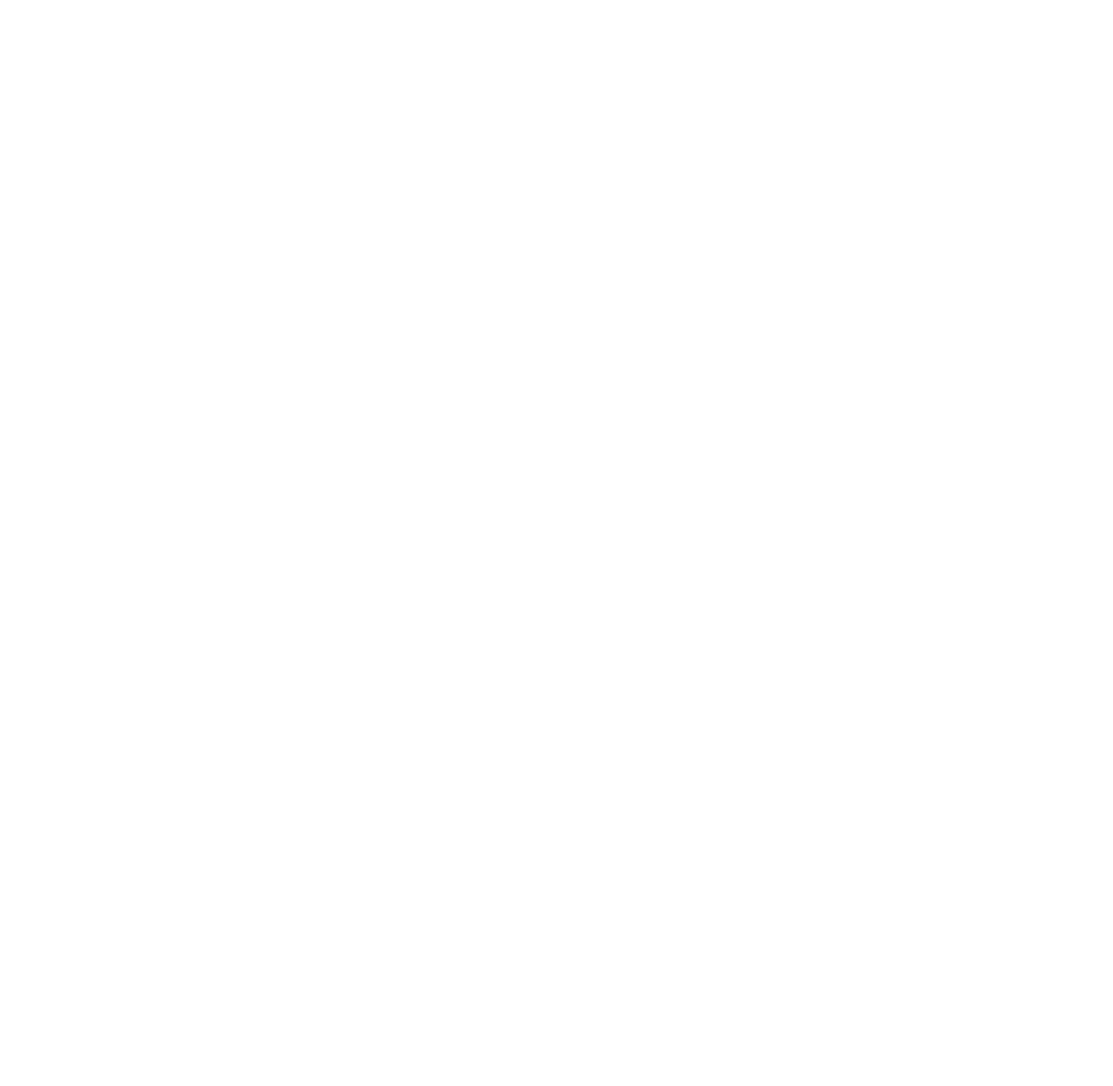
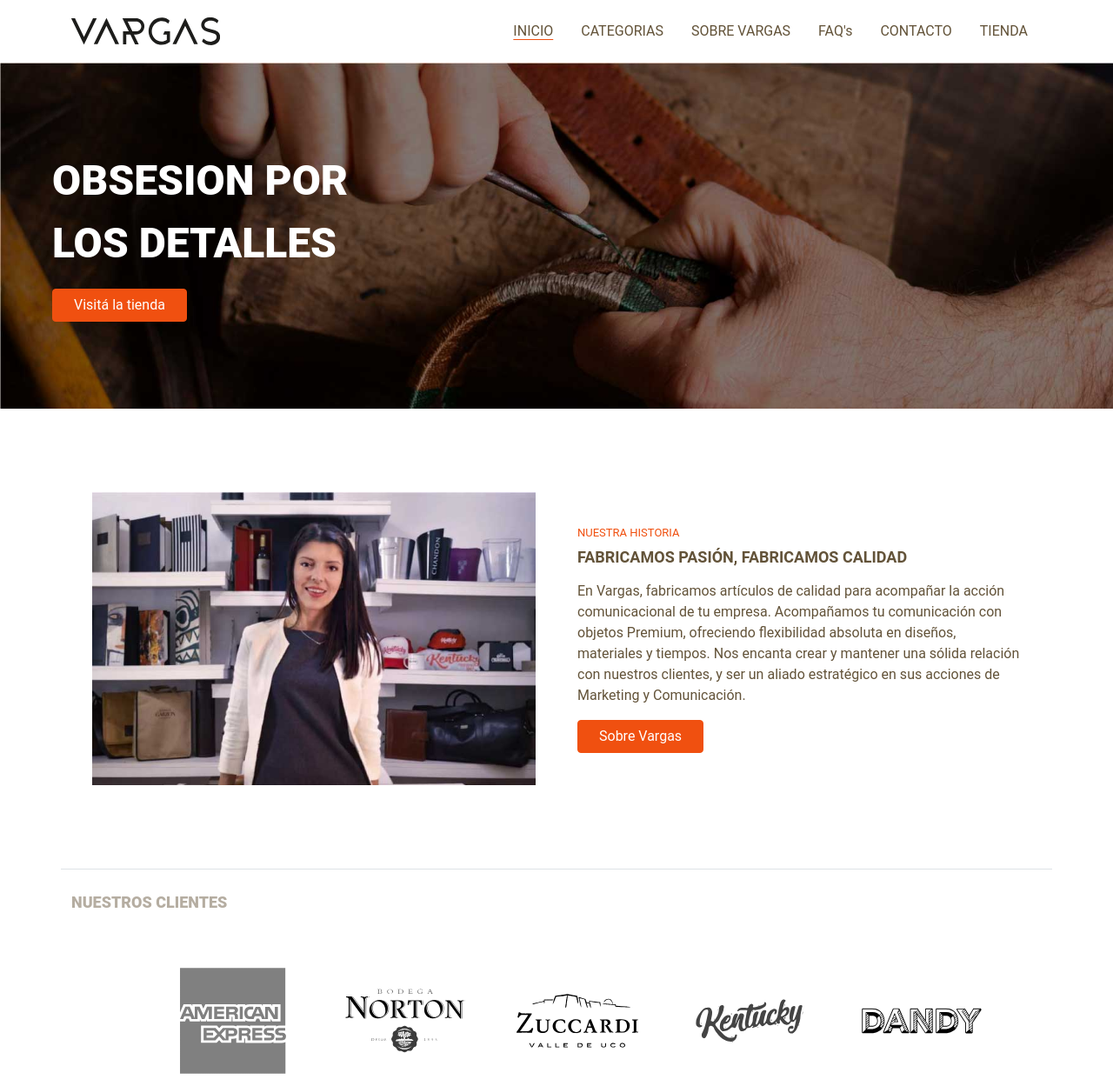
Before and after one commit to tristoban/vargas, a plain HTML site: page index.html in a window 1280 px wide. Shown: the whole page at 87% size. Before the commit the page ends 800 px from the top, so only its background shows below. Drawn offline with nearby package versions, Linux system fonts and the light colour scheme.

Commit message:
index 50%

```diff
--- a/css/style.css
+++ b/css/style.css
@@ -0,0 +1,86 @@
+@import url("https://fonts.googleapis.com/css2?family=Work+Sans:ital,wght@0,200;0,300;0,400;0,700;0,800;1,700;1,800&display=swap");
+* {
+  font-family: 'Roboto', sans-serif;
+  margin: 0;
+  padding: 0;
+  -webkit-box-sizing: border-box;
+   box-sizing: border-box;
+   overflow-x: hidden;
+}
+
+/* NAVEGADOR */
+
+.main_c{
+    color:#635339;
+}
+
+.main_c:hover{
+    color:#F05010;
+    text-decoration-color: #635339;
+}
+
+.navformat{
+    text-decoration: underline;
+    text-underline-offset: 4px;
+    text-decoration-color: #F05010;
+}
+
+/* CARROUSEL */
+
+.carrousel{
+    background-image: url(/img/carrousel.jpg);
+    background-size: cover;
+    overflow: hidden;
+    padding-left: 60px;
+    padding-top: 100px;
+    padding-bottom: 100px;
+}
+
+.texto_car_1{
+    font-size: 3em;
+    font-weight: 800;
+    color:#fff;
+}
+
+
+/* HERO 1 */
+
+.texto_subtitulo{
+    color:#F05010;
+    font-size: small;
+}
+
+.texto_titulo{
+    color:#635339;
+    font-weight: 600;
+    font-size:large;
+}
+
+.texto_parrafo{
+    color:#635339;
+    font-size: medium;
+}
+
+.item_c_main{
+    background-color:#F05010;
+    border-color: #F05010;
+}
+
+.item_c_main:hover{
+    background-color: #635339;
+    border-color:#635339;
+}
+
+
+/* CLIENTES */
+
+.clientes_p{
+    color:#B5ADA1;
+    font-size: large;
+    font-weight:900;
+}
+
+.logos_c img{
+    margin-left:3em;
+    margin-top:2em;
+}
--- a/index.html
+++ b/index.html
@@ -4,9 +4,92 @@
     <meta charset="UTF-8">
     <meta http-equiv="X-UA-Compatible" content="IE=edge">
     <meta name="viewport" content="width=device-width, initial-scale=1.0">
-    <title>Document</title>
+    <title>Vargas - Home</title>
+    <link href="https://cdn.jsdelivr.net/npm/bootstrap@5.1.3/dist/css/bootstrap.min.css" rel="stylesheet">
+    <link rel="stylesheet" href="css/style.css">
 </head>
 <body>
+    <div class="container">
+        <header class="d-flex flex-wrap justify-content-center py-3 ">
+          <a href="/index.html" class="d-flex align-items-center mb-3 mb-md-0 me-md-auto text-dark text-decoration-none">
+            <img src="/svg/logo-01.svg" class="main_c" height="32">
+          </a>
 
+          <ul class="nav ">
+            <li class="nav-item"><a href="/index.html" class="nav-link active main_c navformat" aria-current="page">INICIO</a></li>
+            <li class="nav-item"><a href="/categorias.html" class="nav-link main_c">CATEGORIAS</a></li>
+            <li class="nav-item"><a href="/about.html" class="nav-link main_c">SOBRE VARGAS</a></li>
+            <li class="nav-item"><a href="/faq.html" class="nav-link main_c">FAQ's</a></li>
+            <li class="nav-item"><a href="#" class="nav-link main_c">CONTACTO</a></li>
+            <li class="nav-item"><a href="#" class="nav-link main_c">TIENDA</a></li>
+          </ul>
+        </header>
+      </div>
+
+    <section class="carrousel">
+        <p class="texto_car_1">OBSESION POR <br>LOS DETALLES</p>
+        <button type="button" class="btn btn-primary btn-md px-4 me-md-2 item_c_main">Visitá la tienda</button>
+    </section>
+
+    <section class="container ref_pos border-bottom">
+        <div class="container col-xxl-12 px-4 py-5">
+            <div class="row flex-lg-row align-items-center g-5 py-5">
+              <div class="col-10 col-sm-8 col-lg-6">
+                <img src="/img/sobrevg.jpg" class="d-block mx-lg-auto img-fluid" alt="Bootstrap Themes" width="700" height="500" loading="lazy">
+                <div class="vargas_historia"></div>
+              </div>
+              <div class="col-lg-6">
+                <p class="texto_subtitulo mb-2">NUESTRA HISTORIA</p>
+                <h1 class="texto_titulo mb-3">FABRICAMOS PASIÓN, FABRICAMOS CALIDAD</h1>
+                <p class="texto_parrafo">En Vargas, fabricamos artículos de calidad para acompañar la acción
+                    comunicacional de tu empresa. Acompañamos tu comunicación
+                    con objetos Premium, ofreciendo flexibilidad absoluta en diseños,
+                    materiales y tiempos. Nos encanta crear y mantener una sólida
+                    relación con nuestros clientes, y ser un aliado estratégico
+                    en sus acciones de Marketing y Comunicación.</p>
+                <div class="d-grid gap-2 d-md-flex justify-content-md-start">
+                  <button type="button" class="btn btn-primary btn-md px-4 me-md-2 item_c_main">Sobre Vargas</button>
+                </div>
+              </div>
+            </div>
+          </div>
+    </section>
+
+    <section class="nuestros clientes ">
+        <div class="container">
+            <p class="clientes_p mt-4">NUESTROS CLIENTES</p>
+        </div>
+        <div class="container d-flex logos_c justify-content-center">
+            <img src="/svg/american_express-04.svg" height="150" alt=""><img src="/svg/norton-05.svg" height="150" alt=""><img src="/svg/zuccardi-06.svg" height="150" alt=""><img src="/svg/kentucky-07.svg" height="150" alt=""><img src="/svg/dandy-08.svg" height="150" alt="">
+
+        </div>
+    </section>
+
+    <section class="rubros_destacados">
+
+
+    </section>
+
+    <section class="nuestro_insta">
+
+
+    </section>
+
+    <section class="elegidos">
+
+    </section>
+
+
+
+
+    <footer>
+
+
+    </footer>
+
+
+    <script src="https://code.jquery.com/jquery-3.2.1.slim.min.js" integrity="sha384-KJ3o2DKtIkvYIK3UENzmM7KCkRr/rE9/Qpg6aAZGJwFDMVNA/GpGFF93hXpG5KkN" crossorigin="anonymous"></script>
+    <script src="https://cdnjs.cloudflare.com/ajax/libs/popper.js/1.12.9/umd/popper.min.js" integrity="sha384-ApNbgh9B+Y1QKtv3Rn7W3mgPxhU9K/ScQsAP7hUibX39j7fakFPskvXusvfa0b4Q" crossorigin="anonymous"></script>
+    <script src="https://cdn.jsdelivr.net/npm/bootstrap@5.0.2/dist/js/bootstrap.min.js" integrity="sha384-cVKIPhGWiC2Al4u+LWgxfKTRIcfu0JTxR+EQDz/bgldoEyl4H0zUF0QKbrJ0EcQF" crossorigin="anonymous"></script>
 </body>
 </html>
```
Also changed, not shown: img/carrousel.jpg (added), img/sobrevg.jpg (added), svg/american_express-04.svg (added), svg/dandy-08.svg (added), svg/kentucky-07.svg (added), svg/logo-01.svg (added), svg/norton-05.svg (added), svg/zuccardi-06.svg (added).
